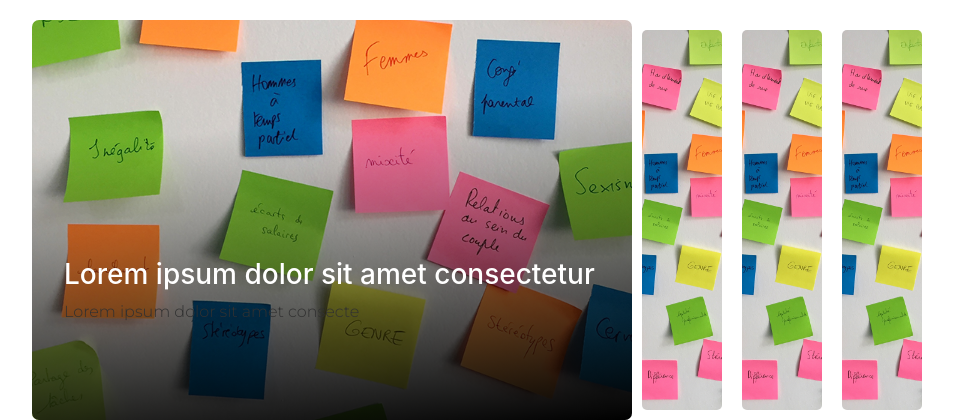
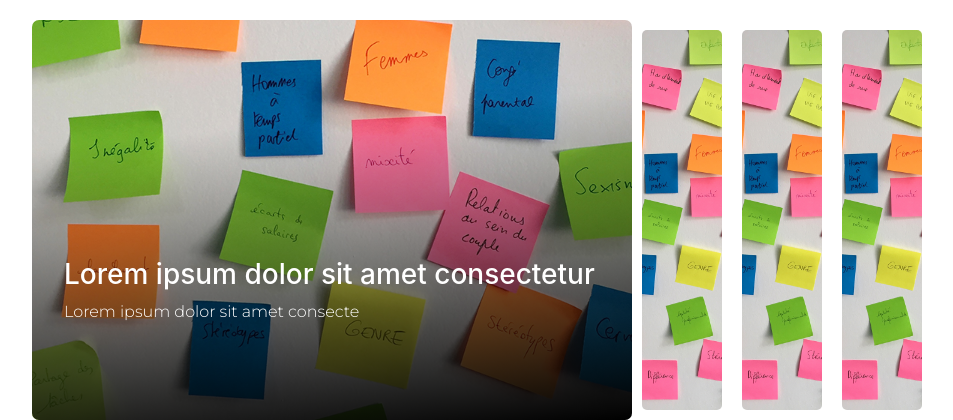
Before and after one commit to David-HUMBLOT/Portfolio, a PHP site: page / in a window 1280 px wide. Shown: the part 630-1050 px from the top of the page, without its empty margins (158-1111 px from the left). Run offline with PHP 8.4, Linux system fonts and the light colour scheme.

Commit message:
sauvegarde

```diff
--- a/css/style.css
+++ b/css/style.css
@@ -10,22 +10,24 @@ html{
    height: 100%;
 
 }
-
 body{
     background-color:rgba(255, 255, 255, 0.514)!important;
+}
 
-}
+
+
+
+
 /* header */
-
+/* **************************************************************** */
+/* **************************************************************** */
 .logo{
     font-size: 10px!important;
     margin-left: 55px!important;
 }
-
 .container .navbar {
     background-color: rgb(85, 85, 85)!important;
 }
-
 .box1 {
     /* background-image:  url("/img/informatique.png");
     background-repeat: cover no-repeat;
@@ -33,22 +35,27 @@ body{
     background-color:rgba(61, 44, 44, 0.267)!important;
     height: 32em;
 }
-
 .box1 h1{
     margin-top: 8%!important;
     color:rgb(92, 92, 92);
     font-family: Impact, Haettenschweiler, 'Arial Narrow Bold', sans-serif!important;
     font-size: 400%!important;
 }
-
 .box1  h2, p{
     color:rgb(49, 49, 49);
     font-family: 'Montserrat', sans-serif!important;
+}
+/* **************************************************************** */
+/* **************************************************************** */
 
-}
+
+
+
+
 
 /* @import url('https://fonts.googleapis.com/css?family=Expletus+Sans&display=swap'); */
-
+/* **************************************************************** */
+/* **************************************************************** */
 .box2{
   display: flex;
   min-width: 600px;
@@ -56,7 +63,6 @@ body{
   height: 400px;
   margin: 4rem auto;
 }
-
 /**Parametrage des img2**/
 .image2{
    min-width: 60px;
@@ -68,7 +74,6 @@ body{
    overflow: hidden;
    position: relative; /**pour mettre les élément an absolu par la suite à l intérieur**/
 }
-
 /**zoom de l image2 avec la classe active2**/
 .image2.active2{
     flex-grow: 100;
@@ -76,15 +81,12 @@ body{
     margin:0px;
     border-radius: 7px;
     background-size: auto 100%;
-
 }
-
 /**image NON ACTIVE grow à 1*/
 .image2:not(.active2){
     flex-grow: 1;
     border-radius: 5px;
 }
-
 .text-container2{
     width: 100%; /**taille de son parent**/
     height: 400px; /**taille de son parent**/
@@ -104,13 +106,16 @@ body{
     position: absolute;
     bottom: 5rem;
 }
-
+.text2 p{
+    color: white;
+}
 .active2 .text-container2{
     visibility: visible;
     transform: translateY(0px);
     opacity: 1;
 }
-
+/* **************************************************************** */
+/* **************************************************************** */
 
 
 
```
